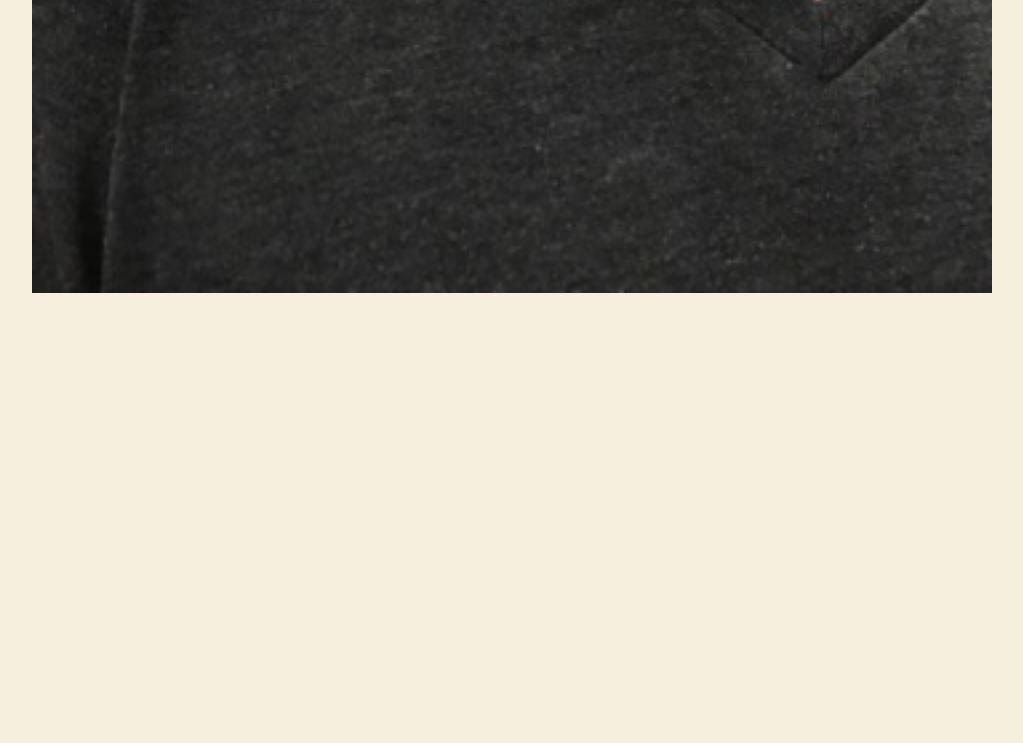
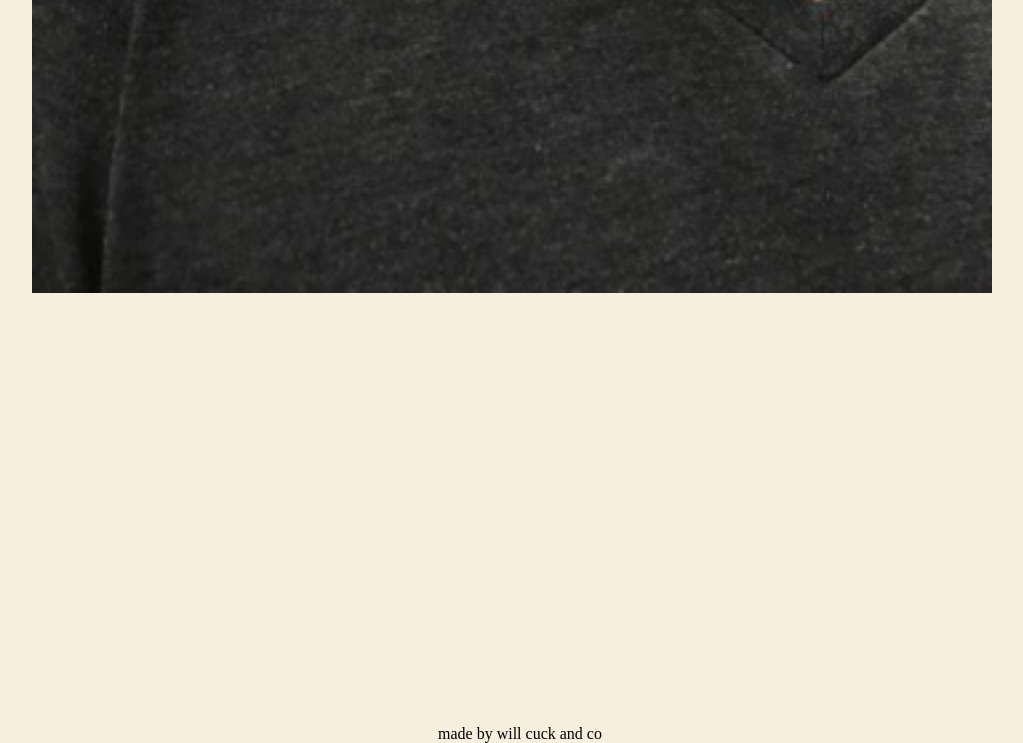
Before and after one commit to wdpark/dot-soap, a plain HTML site: page index.html in a window 1280 px wide. Shown: the part 1296-2039 px from the top of the page, without its empty margins (120-1143 px from the left). Drawn offline with Linux system fonts and the light colour scheme.

Commit message:
big cuck blessing

```diff
--- a/index.html
+++ b/index.html
@@ -80,6 +80,6 @@ font-family:"Corbel", sans-serif; font-weight:700; color:#ffffff; font-size:16.0
 
 
 
-
+<center><footer>made by will cuck and co</footer></center>
 </body>
 </html>
```
